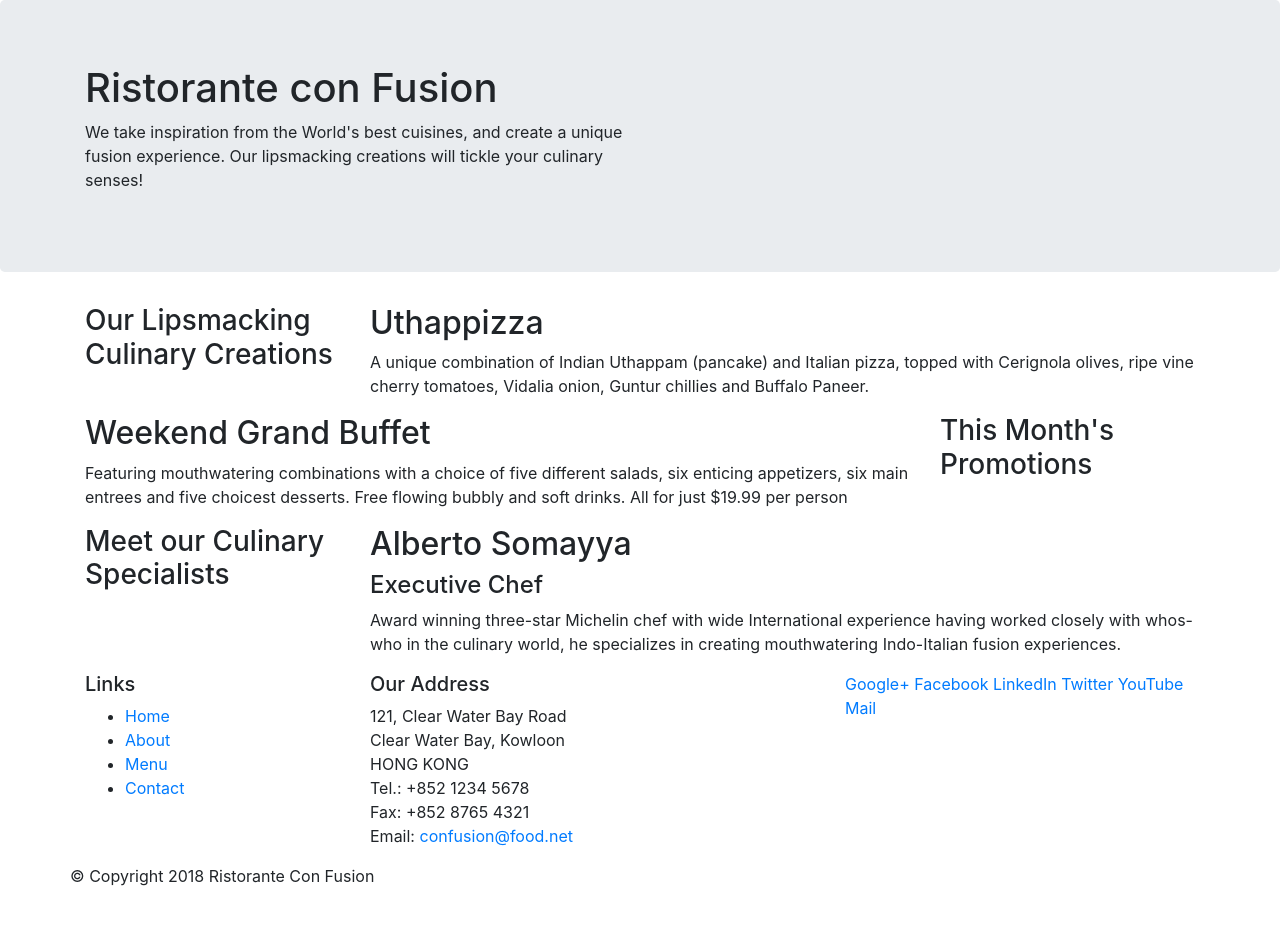
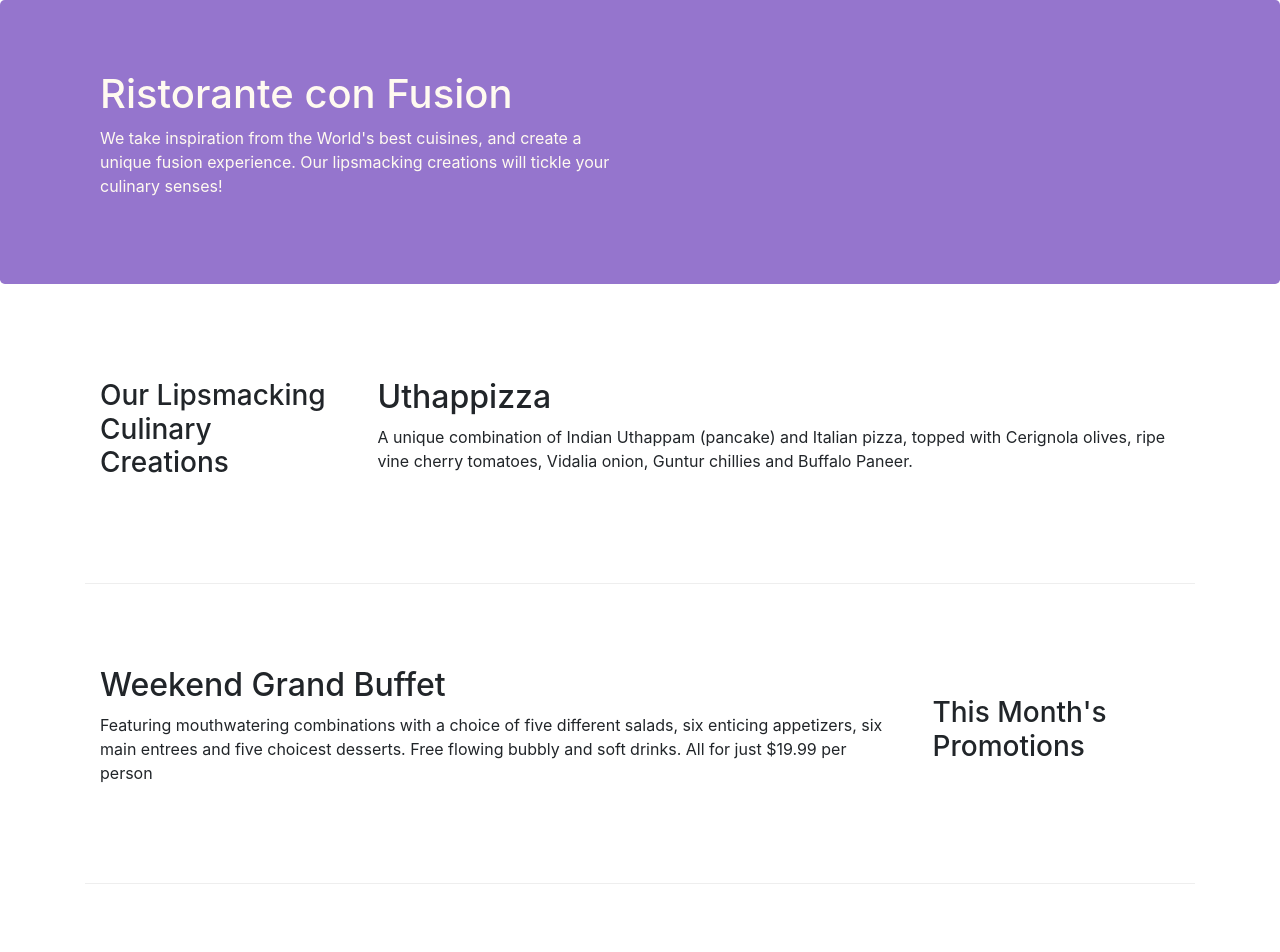
Before and after one commit to Rvranjan99/bootstrap4, a website: page index.html in a window 1280 px wide. Shown: the top 952 px of the page. Before the commit the page ends 904 px from the top, so only its background shows below. Drawn offline with nearby package versions, Linux system fonts and the light colour scheme.

Commit message:
bootstrap grid part 2

```diff
--- /dev/null
+++ b/CSS/styles.css
@@ -0,0 +1,29 @@
+.row-header{
+    margin: 0px auto;
+    padding: 0px;
+}
+
+.row-content{
+    margin: 0px auto;
+    padding: 50px 0px 50px 0px;
+    border-bottom: 1px ridge;
+    min-height: 300px;
+}
+
+.footer{
+    background-color: #D1C4E9;
+    margin: 0px auto;
+    padding: 20px 0px 20px 0px;
+
+}
+.jumbotron{
+    padding: 70px 30px 70px 30px;
+    margin: 0px auto;
+    background: #9575CD;
+    color: floralwhite;
+}
+address{
+    font-size: 80%;
+    margin: 0px;
+    color: #0f0f0f;
+}
--- a/index.html
+++ b/index.html
@@ -10,6 +10,7 @@
 
     <!-- Bootstrap CSS -->
     <link rel="stylesheet" href="node_modules/bootstrap/dist/css/bootstrap.min.css">
+    <link rel="stylesheet" href="CSS/styles.css">
     <title>Ristorante Con Fusion</title>
 </head>
 
@@ -17,7 +18,7 @@
 
     <header class="jumbotron">
         <div class="container">
-            <div class="row">
+            <div class="row row-header">
                 <div class="col-12 col-sm-6">
                     <h1>Ristorante con Fusion</h1>
                     <p>We take inspiration from the World's best cuisines, and create a unique fusion experience. Our lipsmacking creations will tickle your culinary senses!</p>
@@ -29,7 +30,7 @@
     </header>
 
     <div class="container">
-        <div class="row">
+        <div class="row row-content align-items-center">
             <div class="col-12 col-sm-4 col-sm-last col-md-3">
                 <h3>Our Lipsmacking Culinary Creations</h3>
             </div>
@@ -40,7 +41,7 @@
         </div>
 
 
-        <div class="row">
+        <div class="row row-content align-items-center">
             <div class="col-12 col-sm-4 col-md-3">
                 <h3>This Month's Promotions</h3>
             </div>
@@ -50,7 +51,7 @@
             </div>
         </div>
 
-        <div class="row">
+        <div class="row row-content align-items-center">
             <div class="col-12 col-sm-4 col-md-3">
                 <h3>Meet our Culinary Specialists</h3>
             </div>
@@ -62,12 +63,12 @@
         </div>
     </div>
 
-    <footer>
+    <footer class="footer">
         <div class="container">
             <div class="row">
                 <div class="col-4 col-sm-2">
                     <h5>Links</h5>
-                    <ul>
+                    <ul class="list-unstyled">
                         <li><a href="#">Home</a></li>
                         <li><a href="#">About</a></li>
                         <li><a href="#">Menu</a></li>
@@ -85,8 +86,8 @@
 		              Email: <a href="mailto:confusion@food.net">confusion@food.net</a>
 		           </address>
                 </div>
-                <div class="col-12 col-sm-4">
-                    <div>
+                <div class="col-12 col-sm-4 align-self-center">
+                    <div class="text-center">
                         <a href="http://google.com/+">Google+</a>
                         <a href="http://www.facebook.com/profile.php?id=">Facebook</a>
                         <a href="http://www.linkedin.com/in/">LinkedIn</a>
@@ -96,7 +97,7 @@
                     </div>
                 </div>
            </div>
-           <div class="row">
+           <div class="row justify-content-center">
                 <div col-auto>
                     <p>© Copyright 2018 Ristorante Con Fusion</p>
                 </div>
```
